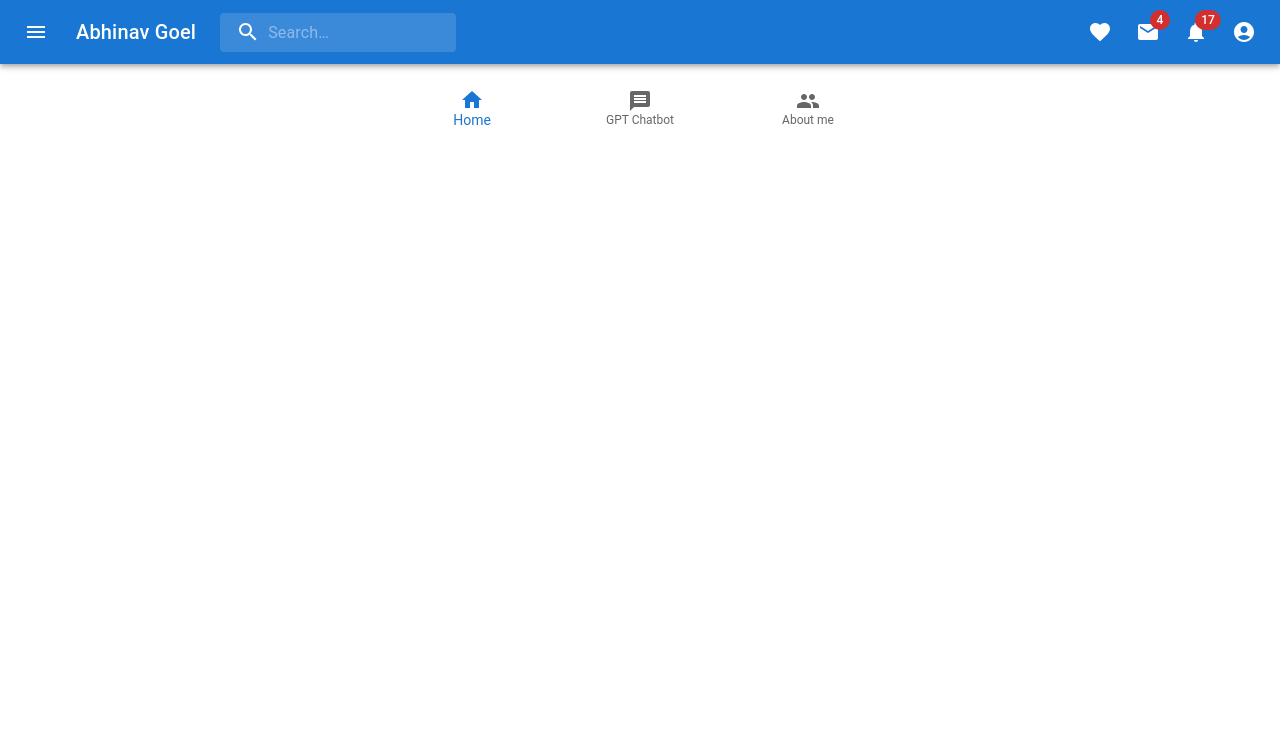
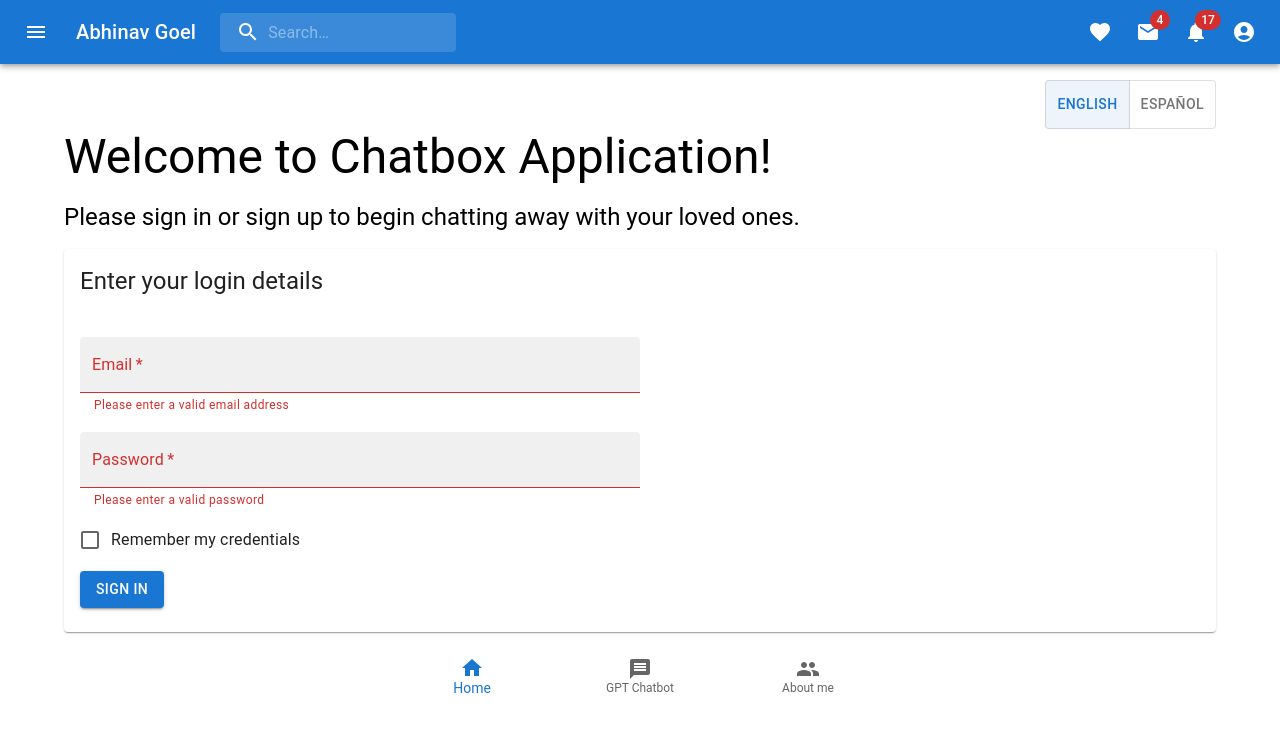
Before and after one commit to abhinavgo1000/openai-messenger-react-app, a React (Create React App) app: page /login in a window 1280 px wide. Shown: the top 732 px of the page. Built offline with nearby package versions, Linux system fonts and the light colour scheme.

Commit message:
user login page added

```diff
--- a/src/App.js
+++ b/src/App.js
@@ -16,6 +16,7 @@ import HomePage from './components/HomePage/HomePage';
 import MessengerPage from './components/MessengerPage/MessengerPage';
 import AboutMePage from './components/AboutMePage/AboutMePage';
 import DefaultRedirect from './components/DefaultRedirect/DefaultRedirect';
+import LoginPage from './components/LoginPage/LoginPage';
 
 function App(props) {
   const [open, setOpen] = React.useState(false);
@@ -55,6 +56,7 @@ function App(props) {
               <Route path="/home" element={<HomePage />} />
               <Route path="/messenger" element={<MessengerPage />} />
               <Route path="/about-me" element={<AboutMePage />} />
+              <Route path="/login" element={<LoginPage />} />
             </Routes>
           </div>
         </Box>
--- a/src/components/ChatboxArea/ChatboxArea.jsx
+++ b/src/components/ChatboxArea/ChatboxArea.jsx
@@ -18,7 +18,7 @@ export default function ChatboxArea() {
                 autoComplete="off"
             >
                 <TextField
-                    id="outlined-helperText"
+                    id="filled-helperText"
                     label="Type your message"
                     placeholder="Type your message here"
                     defaultValue=""
--- /dev/null
+++ b/src/components/LoginPage/LoginPage.css
@@ -0,0 +1,4 @@
+.toolbar-align {
+    display: grid;
+    justify-content: right;
+}
--- /dev/null
+++ b/src/components/LoginPage/LoginPage.jsx
@@ -0,0 +1,42 @@
+import * as React from 'react';
+import Typography from '@mui/material/Typography';
+import Card from '@mui/material/Card';
+import CardHeader from '@mui/material/CardHeader';
+import CardContent from '@mui/material/CardContent';
+
+import './LoginPage.css';
+
+import TranslateToolbar from '../TranslateToolbar/TranslateToolbar';
+import UserLogin from '../UserLogin/UserLogin';
+
+export default function LoginPage() {
+
+    return (
+        <React.Fragment>
+            <div className="toolbar-align">
+                <TranslateToolbar />
+            </div>
+            <Typography
+                variant="h3"
+                gutterBottom
+                sx={{ display: { xs: 'block', sm: 'block' } }}
+            >
+                Welcome to Chatbox Application!
+            </Typography>
+            <Typography
+                variant="h5"
+                gutterBottom
+                sx={{ display: { xs: 'block', sm: 'block' } }}
+            >
+                Please sign in or sign up to begin chatting away with your loved ones.
+            </Typography>
+            <Card sx={{ my: 2 }}>
+                <CardHeader
+                    title="Enter your login details" />
+                <CardContent>
+                    <UserLogin />
+                </CardContent>
+            </Card>
+        </React.Fragment>
+    );
+}
--- /dev/null
+++ b/src/components/UserLogin/UserLogin.css
@@ -0,0 +1,3 @@
+.checkbox-margin {
+    margin-bottom: 10px;
+}
--- /dev/null
+++ b/src/components/UserLogin/UserLogin.jsx
@@ -0,0 +1,58 @@
+import * as React from 'react';
+import Box from '@mui/material/Box';
+import TextField from '@mui/material/TextField';
+import FormGroup from '@mui/material/FormGroup';
+import FormControlLabel from '@mui/material/FormControlLabel';
+import Checkbox from '@mui/material/Checkbox';
+import Button from '@mui/material/Button';
+
+import './UserLogin.css';
+
+export default function UserLogin() {
+
+    return (
+        <React.Fragment>
+            <Box
+                component="form"
+                sx={{
+                        '& .MuiTextField-root': { my: 1, width: {xs: '100%', sm: '100%', md: '50%'} },
+                    }}
+                noValidate
+                autoComplete="off"
+            >
+                <div>
+                    <TextField
+                        required
+                        error
+                        id="filled-error-helper-text"
+                        label="Email"
+                        placeholder="Ex. pat@example.com"
+                        defaultValue=""
+                        helperText="Please enter a valid email address"
+                        variant="filled"
+                    />
+                </div>
+                <div>
+                    <TextField
+                        required
+                        error
+                        id="filled-error-helper-text"
+                        label="Password"
+                        placeholder="Enter your password"
+                        defaultValue=""
+                        helperText="Please enter a valid password"
+                        variant="filled"
+                    />
+                </div>
+                <div className="checkbox-margin">
+                    <FormGroup>
+                        <FormControlLabel control={<Checkbox />} label="Remember my credentials" />
+                    </FormGroup>
+                </div>
+                <div>
+                    <Button variant="contained">Sign In</Button>
+                </div>
+            </Box>
+        </React.Fragment>
+    );
+}
```
